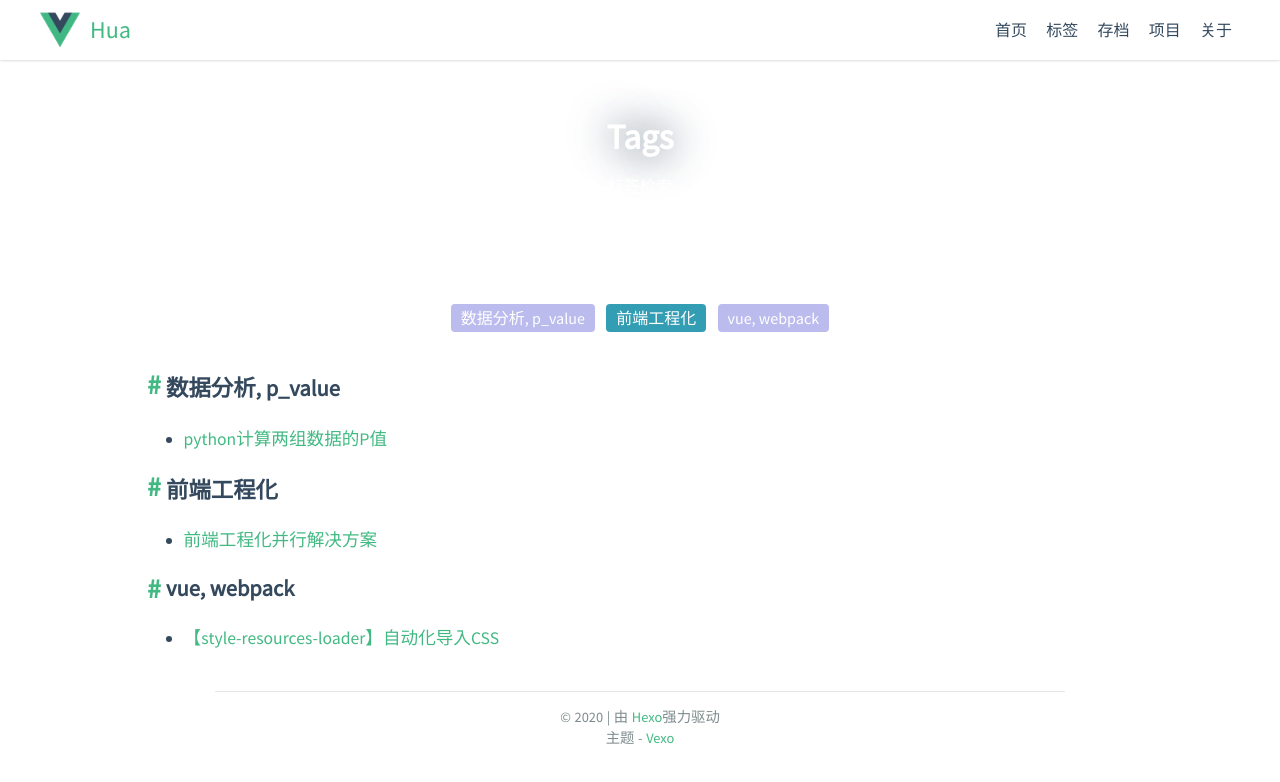
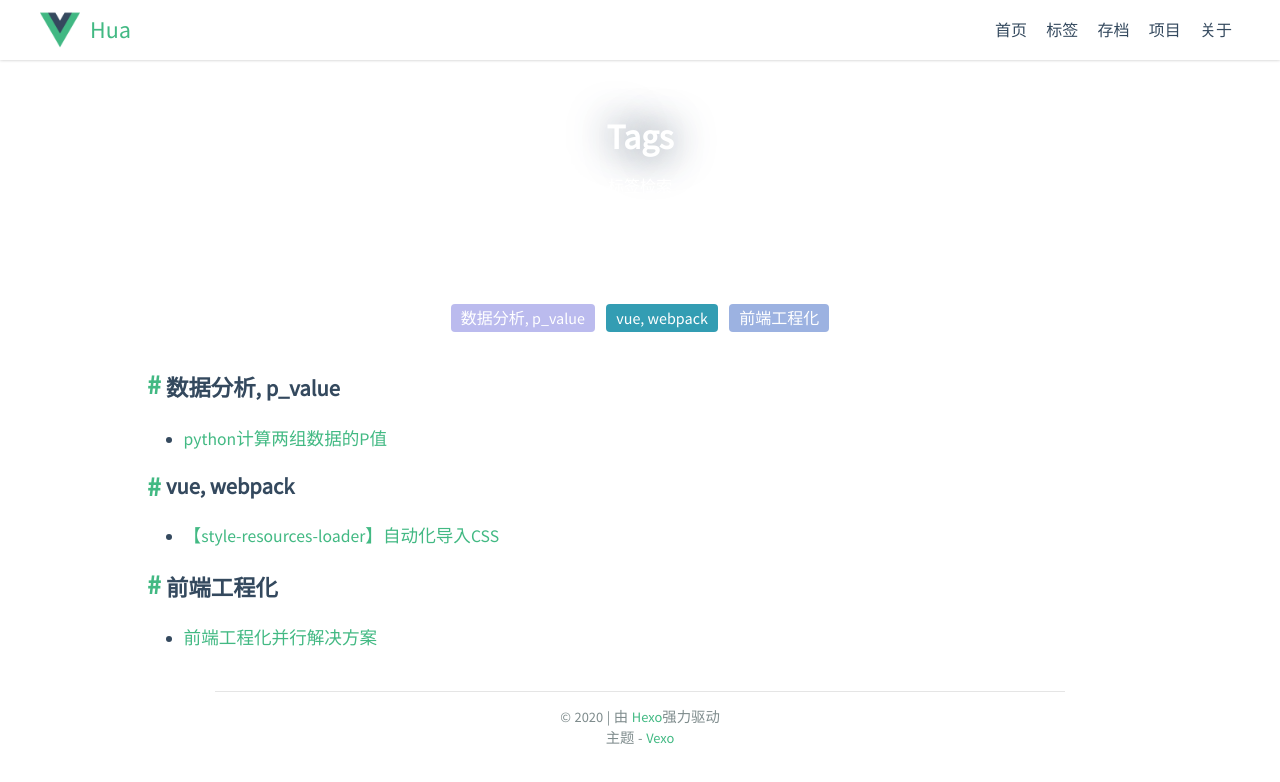
Before and after one commit to Hugohui/Hugohui.github.io, a plain HTML site: page tags/index.html in a window 1280 px wide. Drawn offline with nearby package versions, Linux system fonts and the light colour scheme; some packages are replaced by stand-ins of ours; a script that the page names is missing.

Commit message:
Site updated: 2020-07-10 14:53:42

```diff
--- a/tags/index.html
+++ b/tags/index.html
@@ -161,9 +161,9 @@
 
       <a class="tag0" data-name="tag-数据分析, p_value">数据分析, p_value</a>
 
-      <a class="tag2" data-name="tag-前端工程化">前端工程化</a>
+      <a class="tag2" data-name="tag-vue, webpack">vue, webpack</a>
 
-      <a class="tag0" data-name="tag-vue, webpack">vue, webpack</a>
+      <a class="tag1" data-name="tag-前端工程化">前端工程化</a>
 
   </div>
 
@@ -179,22 +179,22 @@
     </div>
 
     <div class="tag-list">
-      <h3 class="tag-name" id="tag-前端工程化">前端工程化</h3>
+      <h3 class="tag-name" id="tag-vue, webpack">vue, webpack</h3>
 
         <ul class="tag-preview">
           <li>
-            <a href="/2020/07/10/前端工程化并行解决方案/">前端工程化并行解决方案</a>
+            <a href="/2020/07/10/【style-resources-loader】自动化导入CSS/">【style-resources-loader】自动化导入CSS</a>
           </li>
         </ul>
 
     </div>
 
     <div class="tag-list">
-      <h3 class="tag-name" id="tag-vue, webpack">vue, webpack</h3>
+      <h3 class="tag-name" id="tag-前端工程化">前端工程化</h3>
 
         <ul class="tag-preview">
           <li>
-            <a href="/2020/07/10/【style-resources-loader】自动化导入CSS/">【style-resources-loader】自动化导入CSS</a>
+            <a href="/2020/07/10/前端工程化并行解决方案/">前端工程化并行解决方案</a>
           </li>
         </ul>
 
```
Also changed, not shown: about/index.html (+1 -1 lines).
